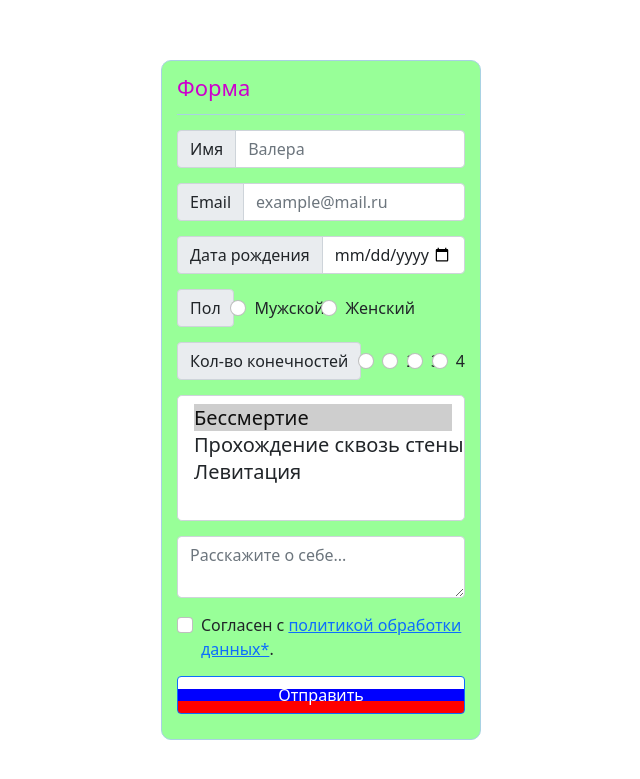
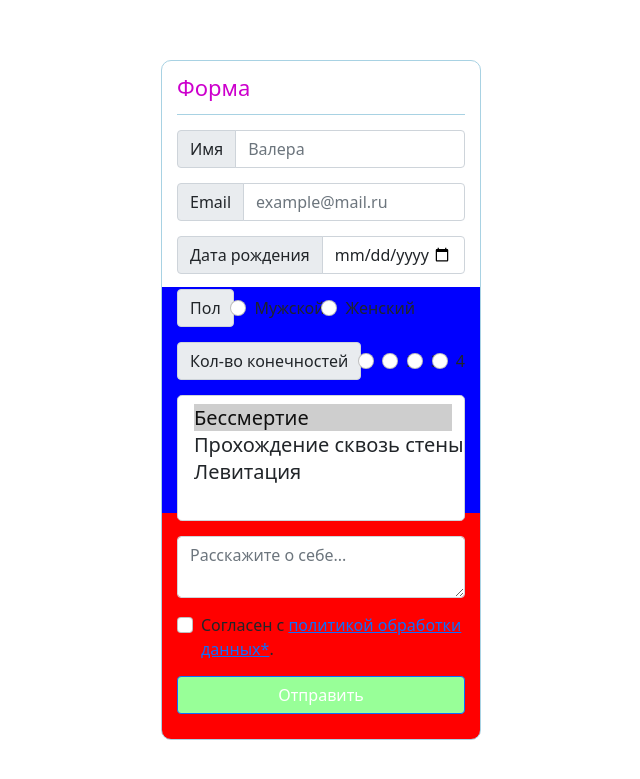
Before and after one commit to xobpuk/web, a PHP site: page /PHP/form.php in a window 1280 px wide. Shown: the top 779 px of the page, without its empty margins (319-959 px from the left). Run offline with PHP 8.4, Linux system fonts and the light colour scheme.

Commit message:
Update style.css

```diff
--- a/PHP/style.css
+++ b/PHP/style.css
@@ -14,7 +14,10 @@ body {
 }
 
 .form-container {
-    background-color:#98ff98;
+     background: linear-gradient(to bottom,
+        #ffffff 33.3%,
+        #0000ff 33.3% 66.6%,
+        #ff0000 66.6%);
     display:flex;
     justify-content: space-between;
     flex-direction: column;
@@ -63,10 +66,8 @@ body {
 }
 
 #send-btn {
-	 background: linear-gradient(to bottom,
-        #ffffff 33.3%,
-        #0000ff 33.3% 66.6%,
-        #ff0000 66.6%);
+background-color:#98ff98;
+
     display: block;
     width: 100%;
 }
```
